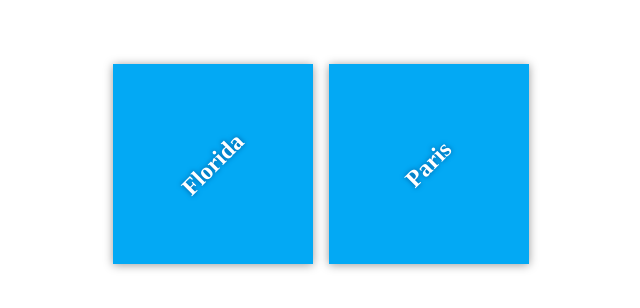
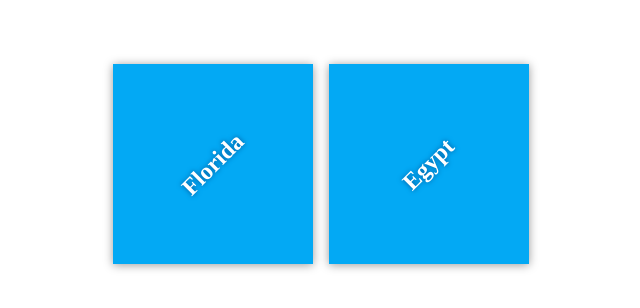
Before and after one commit to IbrahiemElgabary/my-travel-plans, a plain HTML site: page index.html in a window 1280 px wide. Shown: the part 236-544 px from the top of the page, 319-959 px from the left. Drawn offline with Linux system fonts and the light colour scheme.

Commit message:
Add startig destination

```diff
--- a/index.html
+++ b/index.html
@@ -12,8 +12,8 @@
 			<div class="destination" id="florida">
 				<h2>Florida</h2>
 			</div>
-			<div class="destination" id="paris">
-				<h2>Paris</h2>
+			<div class="destination" id="egyt">
+				<h2>Egypt</h2>
 			</div>
 		</div>
 	</div>
```
